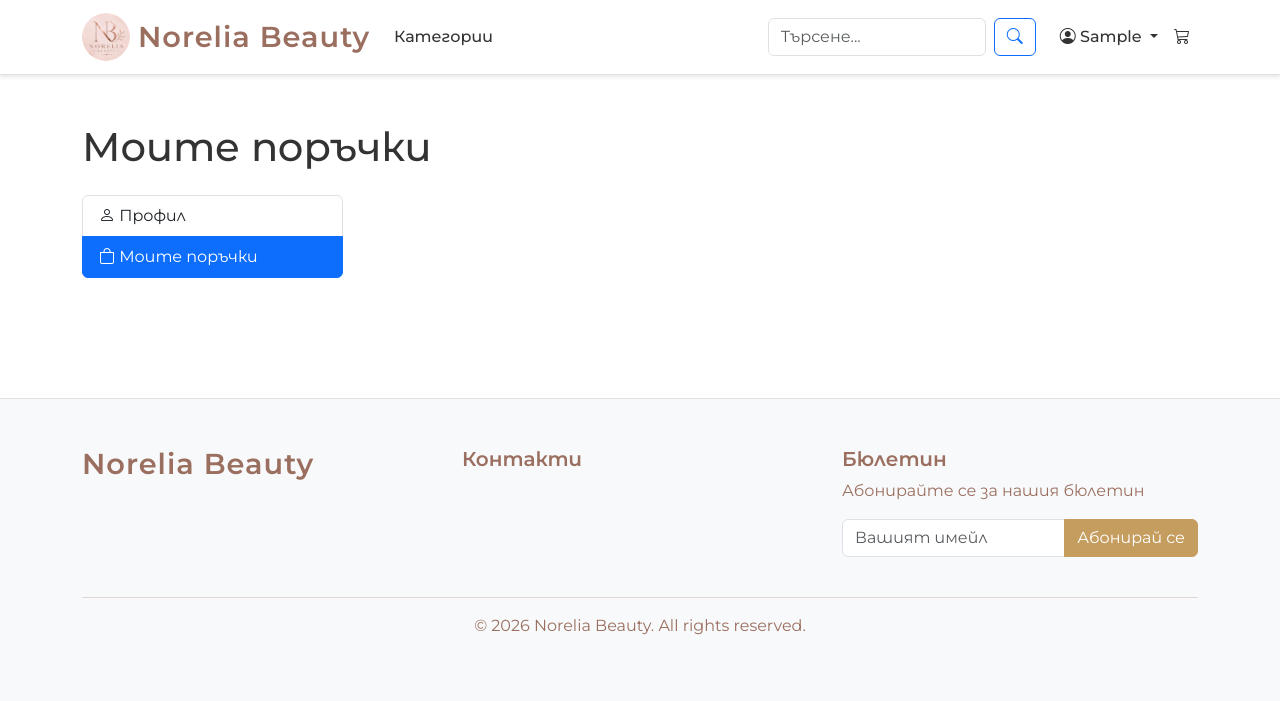
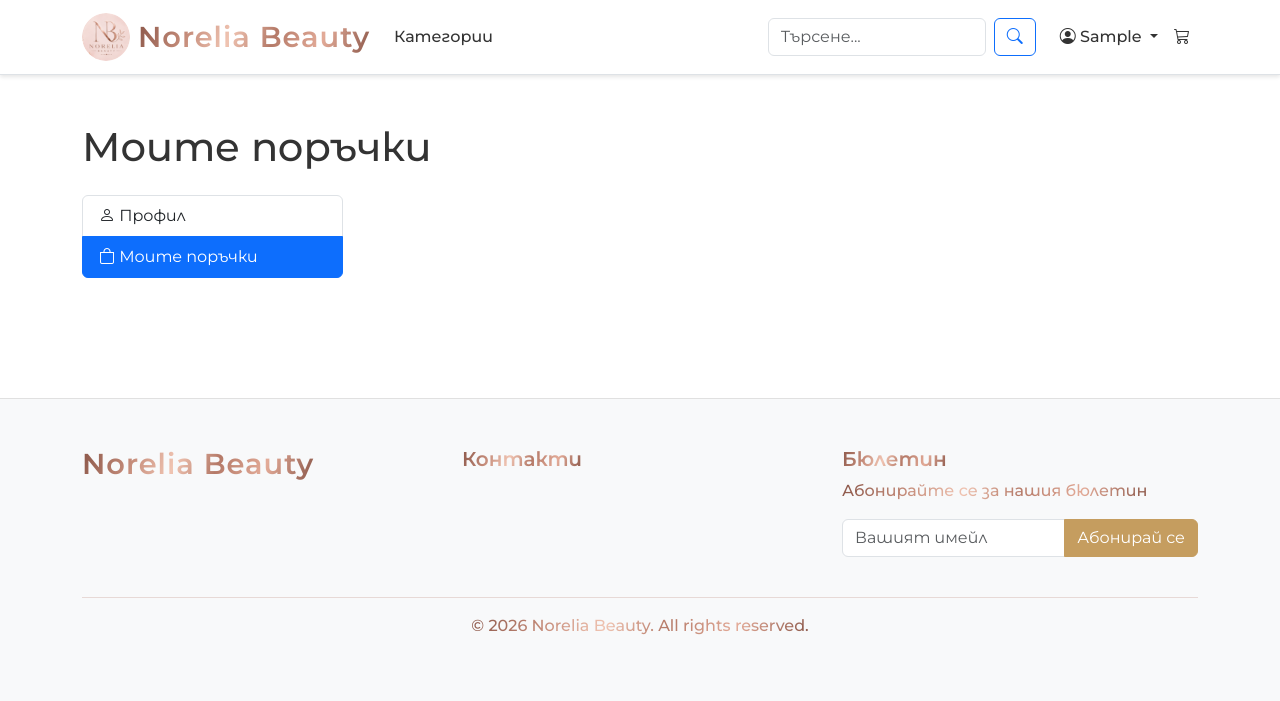
Before and after one commit to mymriffer-eng/norelia, a Django app: page /accounts/orders/ in a window 1280 px wide. Shown: the top 701 px of the page. Run offline with Django 5.2, Linux system fonts and the light colour scheme; the visitor is signed in with stand-in values (Sample User, id 1); data that the repository does not hold is empty; parts of the project's set-up code (start-up, migrations or seed data) failed here and were passed over.

Commit message:
Rose gold metallic gradient for header and footer text

```diff
--- a/static/css/main.css
+++ b/static/css/main.css
@@ -6,6 +6,9 @@
     --gold-accent: #D4AF37;
     --text-dark: #333;
     --text-muted: #6c757d;
+    /* Rose gold with metallic highlights, sampled from the logo lettering */
+    --rose-gold-gradient: linear-gradient(110deg, #8a5648 0%, #c48b79 22%, #f0c4b2 40%, #b57a68 58%, #e3ab98 78%, #8a5648 100%);
+    --rose-gold-solid: #b57a68;
 }
 
 body {
@@ -28,9 +31,14 @@ body {
     letter-spacing: 1px;
 }
 
-/* Header brand: rose gold, matching the logo lettering */
+/* Header brand: rose gold with highlights, matching the logo lettering */
 .navbar .brand-name {
-    color: #9B6F60;
+    background: var(--rose-gold-gradient);
+    -webkit-background-clip: text;
+    background-clip: text;
+    -webkit-text-fill-color: transparent;
+    color: var(--rose-gold-solid);
+    filter: drop-shadow(0 1px 0 rgba(255, 255, 255, 0.6));
 }
 
 /* Navbar */
@@ -141,28 +149,42 @@ body {
 /* Footer */
 .footer {
     border-top: 1px solid #e0e0e0;
-    color: #9B6F60;
+    color: var(--rose-gold-solid);
 }
 
 .footer h5,
+.footer p,
 .footer .brand-name {
-    color: #9B6F60;
+    width: fit-content;
+    max-width: 100%;
     font-weight: 600;
+    background: var(--rose-gold-gradient);
+    -webkit-background-clip: text;
+    background-clip: text;
+    -webkit-text-fill-color: transparent;
+    color: var(--rose-gold-solid) !important;
 }
 
-.footer .text-muted,
-.footer p,
+.footer .text-center {
+    display: flex;
+    justify-content: center;
+}
+
+.footer p {
+    font-weight: 500;
+}
+
 .footer i {
-    color: #9B6F60 !important;
+    -webkit-text-fill-color: var(--rose-gold-solid);
 }
 
 .footer a {
-    color: #9B6F60;
+    color: var(--rose-gold-solid);
     transition: color 0.3s;
 }
 
 .footer a:hover {
-    color: #7d5649;
+    color: #8a5648;
 }
 
 /* Badges */
```
